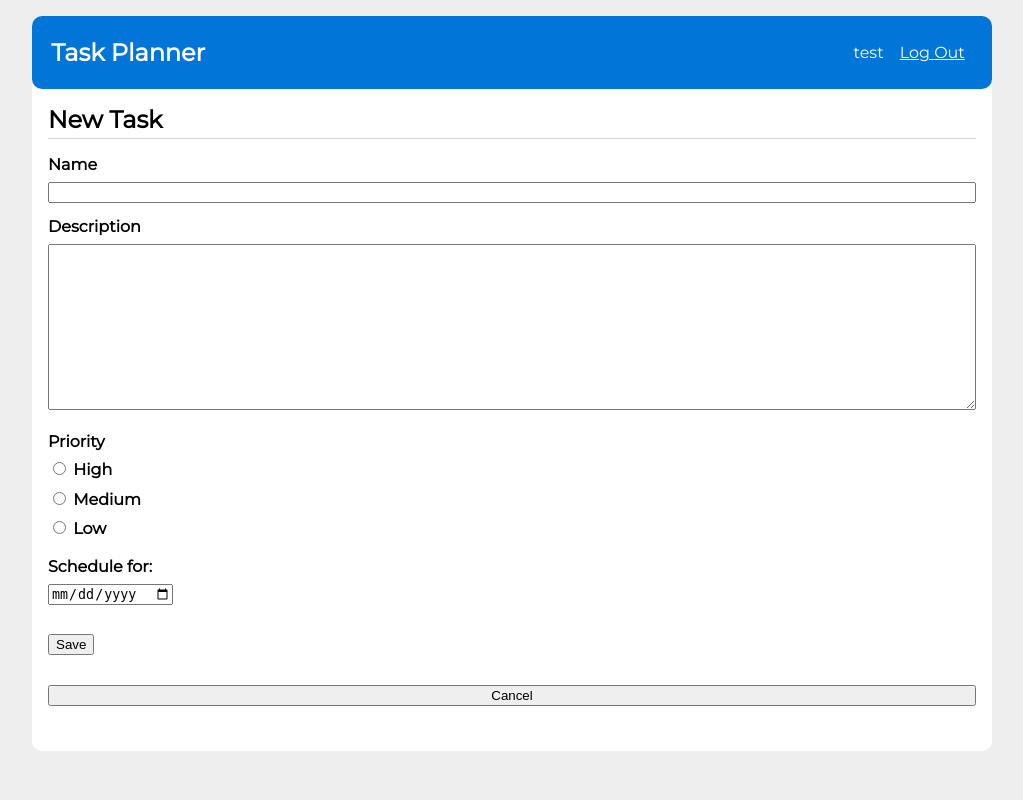
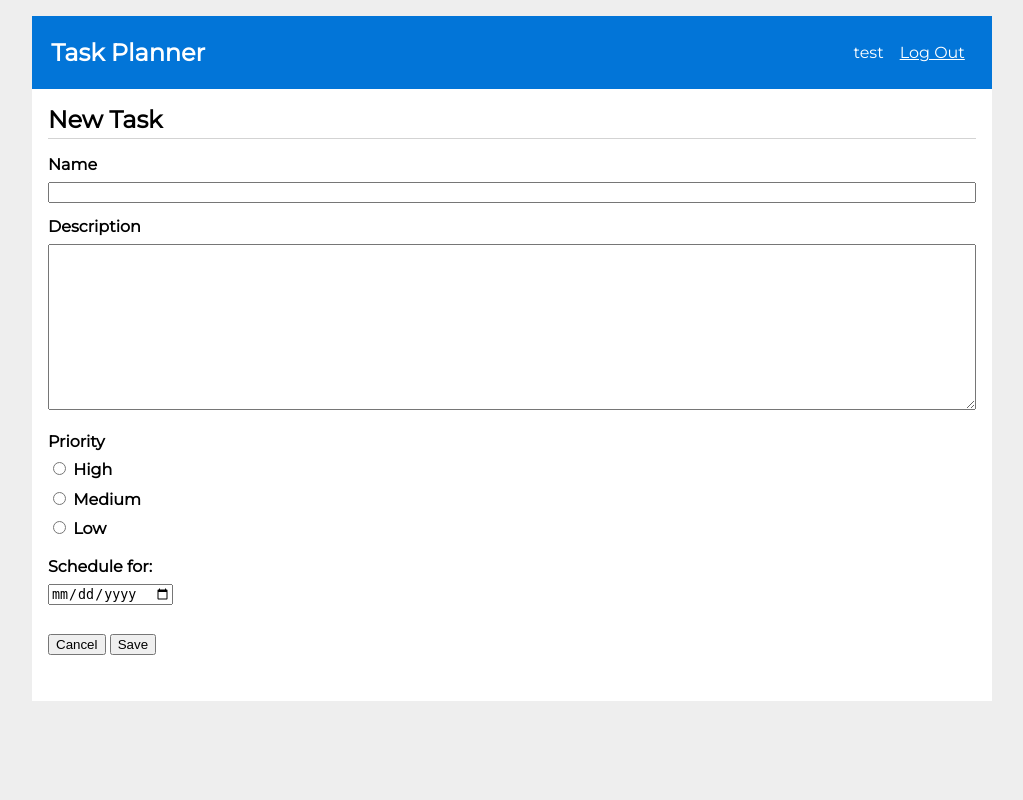
Before and after one commit to mfowler7/CalendarApp, a Flask app: page /task/create in a window 1280 px wide. Shown: the whole page, without its empty margins (128-1151 px from the left). Run offline with Flask 2, Linux system fonts and the light colour scheme; the visitor is signed in with stand-in values (Sample User, id 1); data comes from the database, SQL or seed files in the repository.

Commit message:
fixed buttons on create page

```diff
--- a/flaskr/static/style.css
+++ b/flaskr/static/style.css
@@ -10,7 +10,6 @@ body {
   max-width: 960px;
   margin: 0 auto;
   background: white;
-  border-radius: 10px;
 }
 
 h2, h4, h5, h6 {
@@ -30,7 +29,6 @@ nav {
   display: flex;
   align-items: center;
   padding: 2%;
-  border-radius: 10px;
 }
 
 nav h1 {
@@ -62,7 +60,6 @@ nav ul li a, nav ul li span, header .action {
 /* Content Section  */
 section.content {
   padding: 0 1rem 1rem;
-  border-radius: 10px;
 }
 
 .content > header {
@@ -110,7 +107,6 @@ section.content {
 
 .task {
   padding: 1%;
-  border-radius: 10px;
   background: #0275D8;
   color: white;
   align-items: center;
--- a/flaskr/templates/task/create.html
+++ b/flaskr/templates/task/create.html
@@ -28,10 +28,10 @@
     </div>
   </form>
   <!-- Save/Cancel Buttons -->
-  <div>
-    <input type="submit" value="Save">
-    <form action="{{ url_for('task.index') }}" method="get">
-      <input class="primary" type="submit" value="Cancel" onclick="return confirm('Are you sure?');">
-    </form>
-  </div>
+  <form action="{{ url_for('task.index') }}" method="get">
+    <div>
+      <input type="submit" value="Cancel" onclick="return confirm('Are you sure?');">
+      <input type="submit" value="Save">
+    </div>
+  </form>
 {% endblock %}
```
